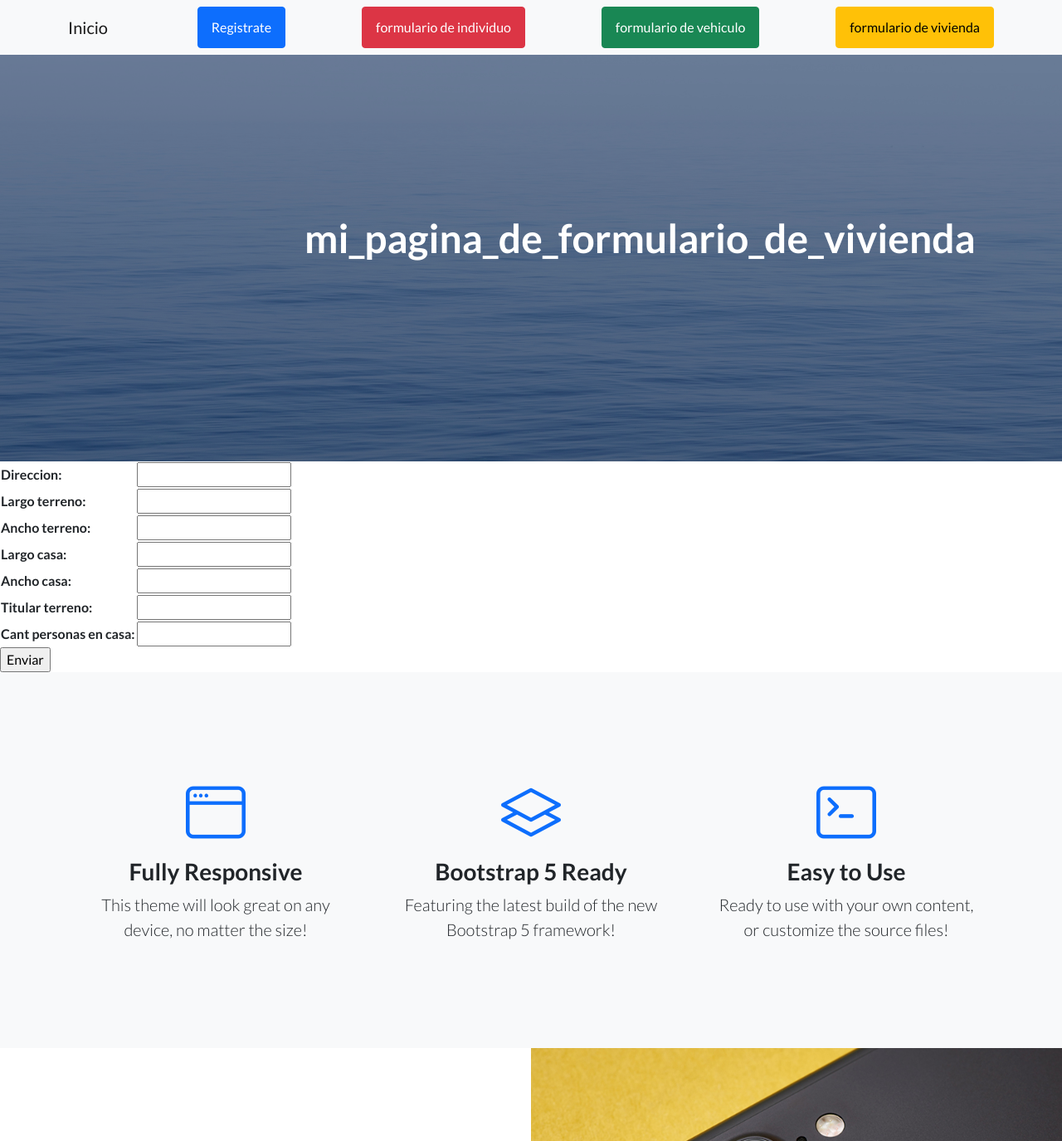
After one commit to DiegoOliva01/proyectofinal, a Django app: page /appdatos/formulario_vivienda/ in a window 1280 px wide. The commit adds this page. Shown: the top 1375 px of the page at 83% size. Run offline with Django 4.2, Linux system fonts and the light colour scheme; some libraries are stand-ins or nearby versions.

Commit message:
los formularios ya colocados y funcionales

```diff
--- /dev/null
+++ b/appdatos/forms.py
@@ -0,0 +1,35 @@
+from django import forms
+
+
+class FormularioIndividuo(forms.Form):
+    nombre=forms.CharField(max_length=50)
+    apellido=forms.CharField(max_length=50)
+    edad=forms.IntegerField()
+    dni=forms.IntegerField()
+    num_telefono=forms.IntegerField()
+    estado_civil=forms.CharField(max_length=50)
+    hijos=forms.IntegerField()
+    trabajo=forms.CharField(max_length=50)
+    def __str__(self):
+        return self.nombre+""+self.apellido+""+str(self.dni)
+
+class FormularioVehiculo(forms.Form):
+    modelo=forms.CharField(max_length=50)
+    marca=forms.CharField(max_length=50)
+    año_vehiculo=forms.IntegerField()
+    patente=forms.CharField(max_length=50)
+    valor=forms.FloatField()
+    dueño_vehiculo=forms.CharField(max_length=50)
+    def __str__(self):
+        return self.marca+""+self.modelo+""+str(self.patente)
+
+class FormularioVivienda(forms.Form):
+    direccion=forms.CharField(max_length=50)
+    largo_terreno=forms.FloatField()
+    ancho_terreno=forms.FloatField()
+    largo_casa=forms.FloatField()
+    ancho_casa=forms.FloatField()
+    titular_terreno=forms.CharField(max_length=50)
+    cant_personas_en_casa=forms.IntegerField()
+    def __str__(self):
+        return self.titular_terreno+""+self.direccion
--- /dev/null
+++ b/appdatos/templates/appdatos/formulariovivienda.html
@@ -0,0 +1,23 @@
+{% extends "appdatos/padre.html" %}
+
+{% load static %}
+
+{% block titulo_de_la_pagina %}
+
+<h1 class ="mb-5"> mi_pagina_de_formulario_de_vivienda </h1>
+
+{% endblock %}
+
+{% block contenido_que_cambia %}
+
+<form action="{% url 'formulariovivienda' %}" method="POST"> {% csrf_token %}
+
+    <table>
+        {{ formulario.as_table }}
+    </table>
+
+    <input type="submit" value="Enviar">
+
+    </form>
+
+{% endblock %}
--- a/templates/padre.html
+++ b/appdatos/templates/appdatos/padre.html
@@ -25,7 +25,7 @@
             <div class="container">
                 <a class="navbar-brand" href="{% url 'inicio' %}">Inicio</a>
                 <a class="btn btn-primary" href="#signup">Registrate</a>
-                <a class="btn btn-danger" href="{% url 'formularioindividuo' %}">formulario de inviduo</a>
+                <a class="btn btn-danger" href="{% url 'formularioindividuo' %}">formulario de individuo</a>
                 <a class="btn btn-success" href="{% url 'formulariovehiculo' %}">formulario de vehiculo</a>
                 <a class="btn btn-warning" href="{% url 'formulariovivienda' %}">formulario de vivienda</a>
 
@@ -54,6 +54,7 @@
             </div>
         </header>
                {% block contenido_que_cambia %}
+
                {% endblock %}
 
         <!-- Icons Grid-->
--- a/appdatos/urls.py
+++ b/appdatos/urls.py
@@ -1,19 +1,19 @@
 from django.contrib import admin
 from django.urls import path
-from appdatos.views import *
+from appdatos import views
 
 urlpatterns = [
-    path("inicio/",inicio,name="inicio"),
+    path("inicio/",views.inicio,name="inicio"),
 
-    path("individuo/",individuo,name="individuo"),
-    path("vehiculo/",vehiculo,name="vehiculo"),
-    path("vivienda/",vivienda,name="vivienda"),
+    path("individuo/",views.individuo,name="individuo"),
+    path("vehiculo/",views.vehiculo,name="vehiculo"),
+    path("vivienda/",views.vivienda,name="vivienda"),
 
 
 
-    path("formulario_individuo/",formulario_individuo,name="formularioindividuo"),
-    path("formulario_vehiculo/",formulario_vehiculo,name="formulariovehiculo"),
-    path("formulario_vivienda/",formulario_vivienda,name="formulariovivienda"),
-    path("formulario_individo/",formulario_individuo,name="formularioindividuo"),
+    path("formulario_individuo/",views.formulario_individuo,name="formularioindividuo"),
+    path("formulario_vehiculo/",views.formulario_vehiculo,name="formulariovehiculo"),
+    path("formulario_vivienda/",views.formulario_vivienda,name="formulariovivienda"),
+
 
 ]
--- a/appdatos/views.py
+++ b/appdatos/views.py
@@ -1,6 +1,7 @@
 from django.shortcuts import render
 from appdatos import *
-
+from appdatos.models import Persona,Vehiculo,Vivienda
+from appdatos.forms import FormularioIndividuo,FormularioVehiculo,FormularioVivienda
 # Create your views here.
 
 def inicio(request):
@@ -19,10 +20,94 @@ def vivienda(request):
 
 
 def formulario_individuo(request):
-    return render(request,"appdatos/formularioindividuo.html")
+
+    if request.method=="POST":
+        miformulario=FormularioIndividuo(request.POST)
+        if miformulario.is_valid():
+           info=miformulario.cleaned_data
+           nombre=info.get("nombre")
+           apellido=info.get("apellido")
+           dni=info.get("dni")
+           edad=info.get("edad")
+           trabajo=info.get("trabajo")
+           hijos=info.get("hijos")
+           estado_civil=info.get("estado_civil")
+           num_telefono=info.get("num_telefono")
+
+           persona=Persona(nombre=nombre,apellido=apellido,edad=edad,dni=dni,trabajo=trabajo,hijos=hijos,estado_civil=estado_civil,num_telefono=num_telefono)
+           persona.save()
+           return render(request,"appdatos/inicio.html", {"mensaje": "Individuo creado"})
+        else:
+           return render(request,"appdatos/inicio.html", {"mensaje": "Error,no se pudo crear al individuo"} )
+    else:
+        miformulario=FormularioIndividuo()
+        return render(request,"appdatos/formularioindividuo.html", {"formulario":miformulario} )
 
 def formulario_vehiculo(request):
-    return render(request,"appdatos/formulariovehiculo.html")
+    if request.method=="POST":
+        miformulario=FormularioVehiculo(request.POST)
+        if miformulario.is_valid():
+           info=miformulario.cleaned_data
+           marca=info.get("marca")
+           año_vehiculo=info.get("año_vehiculo")
+           patente=info.get("patente")
+           valor=info.get("valor")
+           dueño_vehiculo=info.get("dueño_vehiculo")
+
+
+           vehiculo=Vehiculo(marca=marca,año_vehiculo=año_vehiculo,patente=patente,valor=valor,dueño_vehiculo=dueño_vehiculo)
+           vehiculo.save()
+           return render(request,"appdatos/inicio.html", {"mensaje": "vehiculo registrado"})
+        else:
+           return render(request,"appdatos/inicio.html", {"mensaje": "Error,no se pudo registrar el vehiculo"} )
+    else:
+        miformulario=FormularioVehiculo()
+        return render(request,"appdatos/formulariovehiculo.html", {"formulario":miformulario} )
 
 def formulario_vivienda(request):
-    return render(request,"appdatos/formulariovivienda.html")
+    if request.method=="POST":
+        miformulario=FormularioVivienda(request.POST)
+        if miformulario.is_valid():
+           info=miformulario.cleaned_data
+           direccion=info.get("direccion")
+           largo_terreno=info.get("largo_terreno")
+           ancho_terreno=info.get("ancho_terreno")
+           largo_casa=info.get("largo_casa")
+           ancho_casa=info.get("ancho_casa")
+           titular_terreno=info.get("titular_terreno")
+           cant_personas_en_casa=info.get("cant_personas_en_casa")
+
+           casa=Vivienda(largo_terreno=largo_terreno,largo_casa=largo_casa,ancho_casa=ancho_casa,ancho_terreno=ancho_terreno,titular_terreno=titular_terreno,cant_personas_en_casa=cant_personas_en_casa,direccion=direccion)
+           casa.save()
+           return render(request,"appdatos/inicio.html", {"mensaje": "Vivienda registrado"})
+        else:
+           return render(request,"appdatos/inicio.html", {"mensaje": "Error,no se pudo registrar la vivienda"} )
+    else:
+        miformulario=FormularioVivienda()
+        return render(request,"appdatos/formulariovivienda.html", {"formulario":miformulario} )
+
+
+
+
+
+
+
+
+
+""" <form action="{% url 'inicio' %}" method="POST"> {% csrf_token %}
+
+    <p>Nombre: <input type="text",name="nombre"></p>
+    <p>Apellido: <input type="text",name="apellido"></p>
+    <p>DNI: <input type="number",name="dni"></p>
+    <p>Edad: <input type="number",name="edad"></p>
+    <p>Trabajo: <input type="text",name="trabajo"></p>
+    <p>Hijos: <input type="number",name="hijos"></p>
+    <p>Estado civil: <input type="text",name="estado_civil"></p>
+    <p>Numero de telefono: <input type="number",name="num_telefono"></p>
+
+    <input type="submit" value="Enviar">
+
+
+
+ </form>
+ <h2>{{ mensaje }}</h2>"""
--- a/proyecto_final/settings.py
+++ b/proyecto_final/settings.py
@@ -55,7 +55,7 @@ ROOT_URLCONF = 'proyecto_final.urls'
 TEMPLATES = [
     {
         'BACKEND': 'django.template.backends.django.DjangoTemplates',
-        'DIRS': [BASE_DIR / "templates"],
+        'DIRS': [],
         'APP_DIRS': True,
         'OPTIONS': {
             'context_processors': [
```
Also changed, not shown: appdatos/templates/appdatos/formularioindividuo.html (added, +25 -0 lines), appdatos/templates/appdatos/formulariovehiculo.html (added, +23 -0 lines), appdatos/templates/appdatos/inicio.html (added, +18 -0 lines), templates/formularioindividuo.html (deleted, +0 -33 lines), templates/formulariovehiculo.html (deleted, +0 -15 lines), templates/formulariovivenda.html (deleted, +0 -15 lines), templates/inicio.html (deleted, +0 -9 lines), appdatos/templates/appdatos/individuo.html (renamed from templates/individuo.html), appdatos/templates/appdatos/vehiculo.html (renamed from templates/vehiculo.html), appdatos/templates/appdatos/vivienda.html (renamed from templates/vivienda.html), db.sqlite3.
